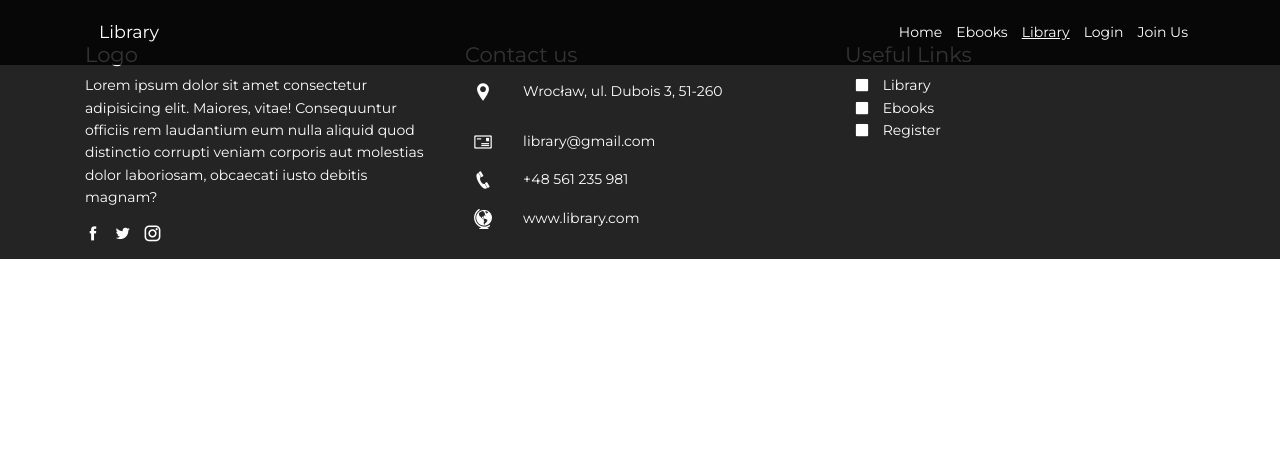
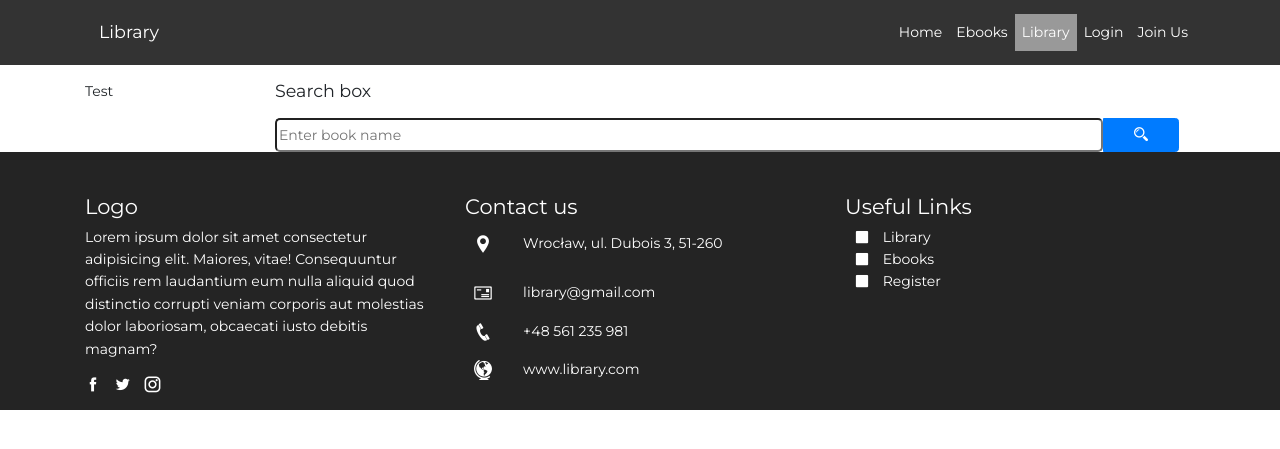
Before and after one commit to ArtsiomKrauchanka/Library-manager, a Django app: page /book/library in a window 1280 px wide. Shown: the top 449 px of the page. Run offline with Django 3.2, Linux system fonts and the light colour scheme; some libraries are stand-ins or nearby versions.

Commit message:
Changed base and library templates

```diff
--- a/project/books/templates/books/library.html
+++ b/project/books/templates/books/library.html
@@ -1,24 +1,65 @@
 {% extends "landing/base.html" %}
 {% load static %}
-<head>
-    <!-- Required meta tags -->
-    <meta charset="utf-8">
-    <meta name="viewport" content="width=device-width, initial-scale=1, shrink-to-fit=no">
 
-     <!-- Bootstrap CSS -->
-    <link rel="stylesheet" href="https://maxcdn.bootstrapcdn.com/bootstrap/4.0.0/css/bootstrap.min.css" integrity="sha384-Gn5384xqQ1aoWXA+058RXPxPg6fy4IWvTNh0E263XmFcJlSAwiGgFAW/dAiS6JXm" crossorigin="anonymous">
-    <link rel="stylesheet" href="{% static 'landing/main.css' %}" type="text/css">
-    <link href='https://fonts.googleapis.com/css?family=Montserrat' rel='stylesheet'>
-    <link rel="stylesheet" href="{% static 'landing/icofont/icofont.min.css' %}">
-    {% if title %}
-        <title>{{title}}</title>
-    {% else %}
-        <title>Library</title>
-    {% endif %}
-</head>
-    <body>
-    <div class="wrapper bg-gray">
-        <div class="container inner bg-white">
+
+
+{% block header %}
+  <style type="text/css">
+
+  .pull-left{
+    float:left;
+  }
+  .pull-right{
+    float:right;
+  }
+  .input-search{
+    width: 90%;
+    float:left;
+    border-radius: 5px;
+  }
+  .input-group{
+    float:left;
+
+  }
+  .btn-primary{
+    border-top-left-radius: 0;
+    border-bottom-left-radius: 0;
+  }
+</style>
+
+{% endblock %}
+
+{% block content %}
+
+
+
+  <div style="height:80px"></div>
+
+          <div class="container">
+            <div class="row">
+              <div class="col-xs-12 col-md-2">
+                <aside>Test</aside>
+              </div>
+
+              <div class="col-xs-12 col-md-10 pull-right">
+                <h5>Search box</h5>
+                <div style="height:10px"></div>
+                <div class="input-group">
+                  <input type="text" name="search_input" class="input-search" placeholder="Enter book name">
+                  <div class="input-group-btn">
+                    <button type="submit" class="btn btn-primary">
+                      <i class="icofont-search-2"></i>
+                    </button>
+                  </div>
+                </div>
+                 <div style="height:10px"></div>
+              </div>
+
+
+          </div>
+        </div>
+
+        <!-- <div class="container inner bg-white">
         <table class="table table-bordered">
           <thead>
             <tr>
@@ -40,10 +81,6 @@
 
           </tbody>
       </table>
-        </div>
-    </div>
+        </div> -->
 
-    <script src="https://code.jquery.com/jquery-3.2.1.slim.min.js" integrity="sha384-KJ3o2DKtIkvYIK3UENzmM7KCkRr/rE9/Qpg6aAZGJwFDMVNA/GpGFF93hXpG5KkN" crossorigin="anonymous"></script>
-    <script src="https://cdnjs.cloudflare.com/ajax/libs/popper.js/1.12.9/umd/popper.min.js" integrity="sha384-ApNbgh9B+Y1QKtv3Rn7W3mgPxhU9K/ScQsAP7hUibX39j7fakFPskvXusvfa0b4Q" crossorigin="anonymous"></script>
-    <script src="https://maxcdn.bootstrapcdn.com/bootstrap/4.0.0/js/bootstrap.min.js" integrity="sha384-JZR6Spejh4U02d8jOt6vLEHfe/JQGiRRSQQxSfFWpi1MquVdAyjUar5+76PVCmYl" crossorigin="anonymous"></script>
-</body>
+{% endblock %}
--- a/project/books/views.py
+++ b/project/books/views.py
@@ -1,4 +1,4 @@
 from django.shortcuts import render, redirect
 
 def library(request):
-    return render(request, 'books/library.html', {'title': 'Your library','library_selcted_class':'underline-it', 'show_extras':"no"})
+    return render(request, 'books/library.html', {'title': 'Your library','library_selcted_class':'nav-selected', 'show_extras':"no"})
--- a/project/landing/static/landing/main.css
+++ b/project/landing/static/landing/main.css
@@ -206,6 +206,6 @@ footer a:hover {
 }
 
 
-.underline-it {
-    text-decoration: underline;
+.nav-selected {
+    background-color: #999;
 }
--- a/project/landing/templates/landing/base.html
+++ b/project/landing/templates/landing/base.html
@@ -9,11 +9,7 @@
      <!-- Bootstrap CSS -->
     <link rel="stylesheet" href="https://maxcdn.bootstrapcdn.com/bootstrap/4.0.0/css/bootstrap.min.css" integrity="sha384-Gn5384xqQ1aoWXA+058RXPxPg6fy4IWvTNh0E263XmFcJlSAwiGgFAW/dAiS6JXm" crossorigin="anonymous">
     <link rel="stylesheet" href="{% static 'landing/main.css' %}" type="text/css">
-    <style type="text/css">
-      .underline-it {
-      border-color: #2322c5;
-      text-decoration: underline;
-    }
+
     </style>
     <link href='https://fonts.googleapis.com/css?family=Montserrat' rel='stylesheet'>
     <link rel="stylesheet" href="{% static 'landing/icofont/icofont.min.css' %}">
@@ -56,12 +52,16 @@
         </div>
         <div class="collapse navbar-collapse" id="mainMenu">
           <div class="navbar-nav text-center order-md-1 ml-auto">
-            <a class="nav-item nav-link active" href="">Home</a>
+            <a class="nav-item nav-link" href="">Home</a>
             {% if show_extras != "no" %}
             <a class="nav-item nav-link" href="#about-us">About</a>
             {% endif %}
             <a class="nav-item nav-link" href="">Ebooks</a>
-            <a class="{{ library_selcted_class }} nav-item nav-link" href="{% url 'library' %}">Library</a>
+            {% if library_selcted_class %}
+            <a class="{{ library_selcted_class }} nav-item nav-link">Library</a>
+            {% else %}
+            <a class="nav-item nav-link" href="{% url 'library' %}">Library</a>
+            {% endif %}
             {% if not user.is_authenticated %}
             <a class="nav-item nav-link" href="{% url 'login' %}">Login</a>
             <a class="nav-item nav-link" href="{% url 'register' %}">Join Us</a>
```
